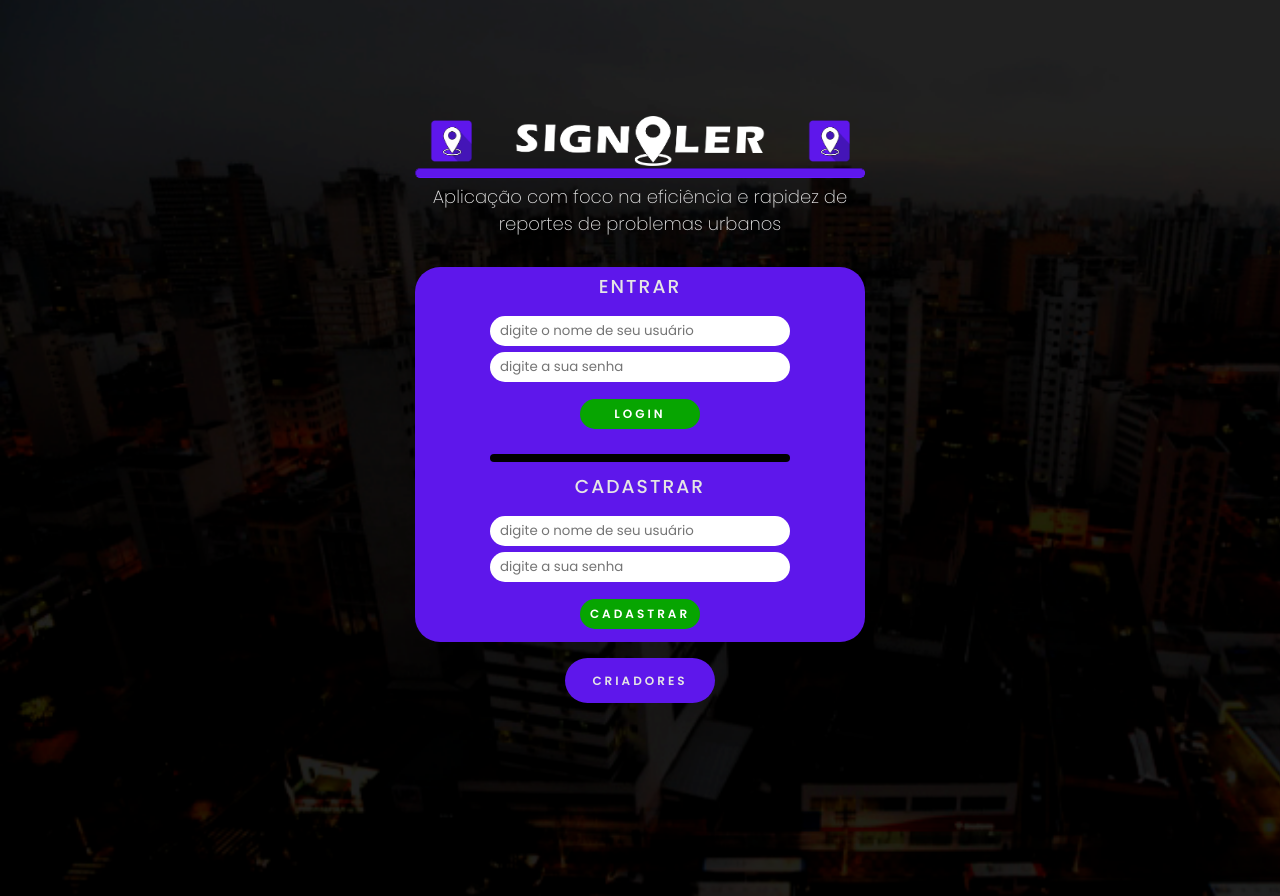
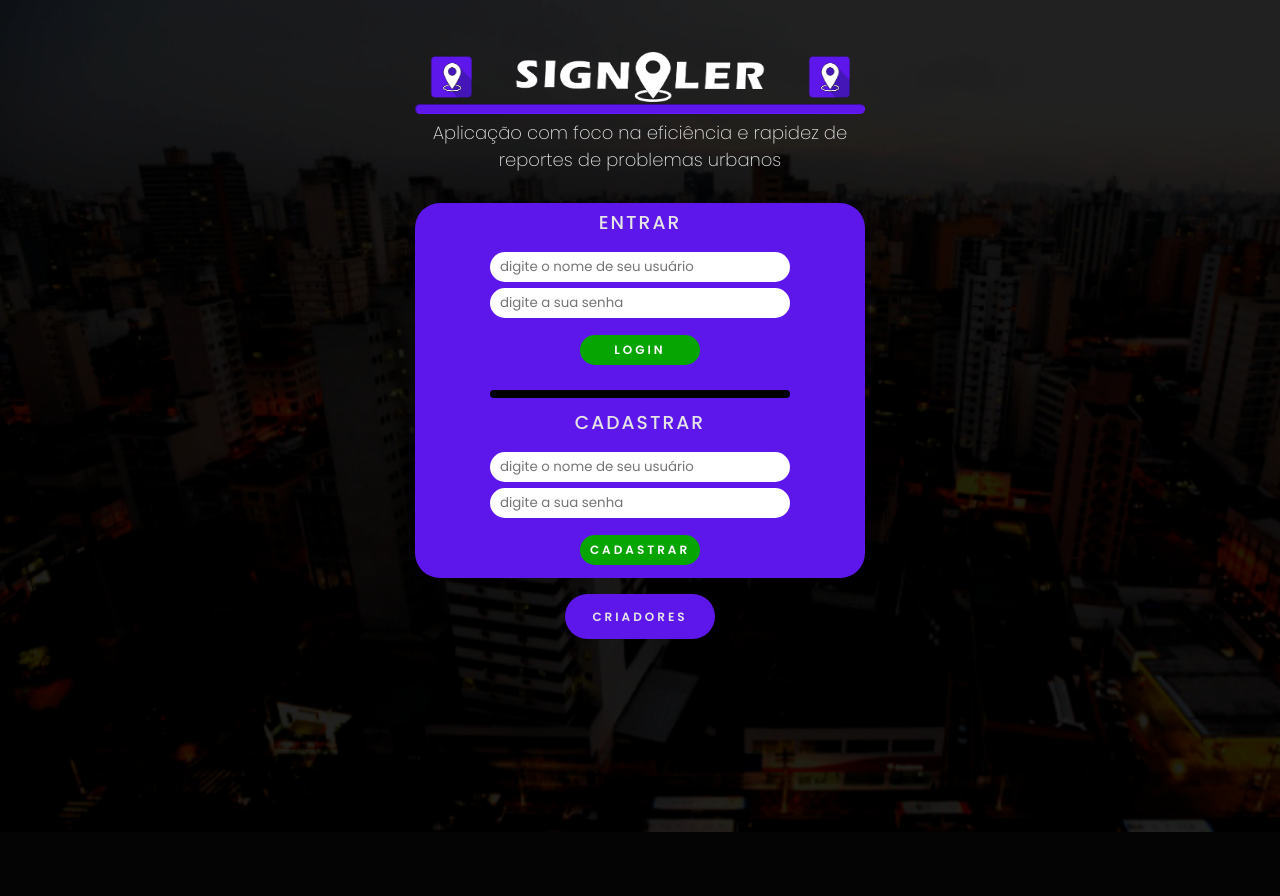
Before and after one commit to LuigiBelanda/TCC_3DS, a PHP site: page / in a window 1280 px wide. After the commit the page ends 832 px from the top, so only its background shows below. Run offline with PHP 8.4, Linux system fonts and the light colour scheme.

Commit message:
Arrumando margin-top

```diff
--- a/style.css
+++ b/style.css
@@ -34,7 +34,7 @@ body {
     margin-left: auto;
     margin-right: auto;
 
-    margin-top: 7.5%;
+    margin-top: 2.5%;
     margin-bottom: auto;
 
     display: flex;
```
